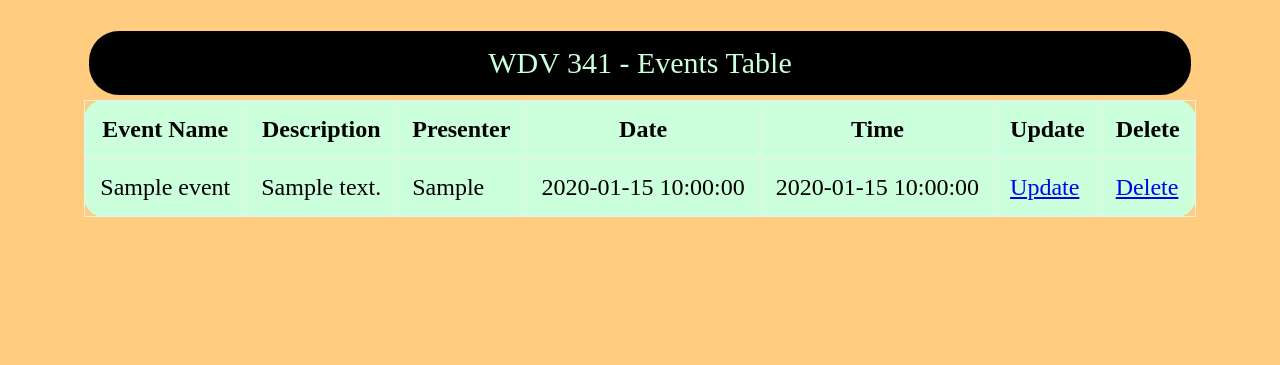
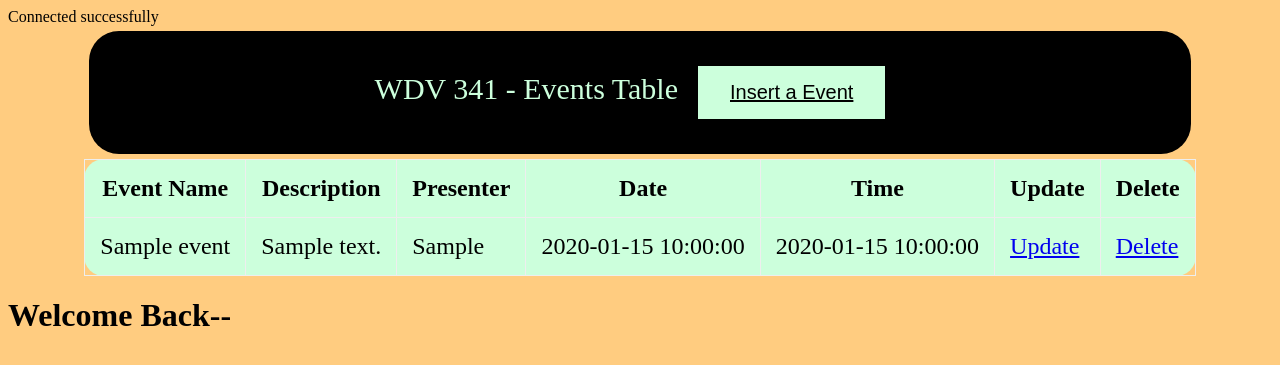
Before and after one commit to loganada/WDV341, a PHP site: page /selectEvents.php in a window 1280 px wide. Shown: the top 365 px of the page. Run offline with PHP 8.4, Linux system fonts and the light colour scheme; the visitor is signed in with stand-in values (Sample User, id 1); tables that the repository leaves empty or names only in its code hold one stand-in row (values such as "Sample post"); data that the repository does not hold is empty.

Commit message:
updating the Events Project files to secure

```diff
--- a/selectEvents.php
+++ b/selectEvents.php
@@ -1,11 +1,20 @@
 <?php
 session_start();
 
+if ($_SESSION['validUser'] == "yes")	//If this is a valid user allow access to this page
+{
 
-  $serverName = "localhost";
-  $username = "adamloga_root";
-  $password = "password";
-  $dbname =  "adamloga_wdv341";
+  $message = "Welcome Back--" . " " . $_POST['loginUsername'] ;	//Create greeting for VIEW area
+}
+else{
+  //invalid user
+
+  header('Location: login.php');
+}
+
+    include 'connectPDO.php';				//Connect to the database
+
+
 
   echo "<tr>";
   echo "<td>$event_name</td>";
@@ -18,9 +27,6 @@ session_start();
   echo "</tr>\n";
 
   try {
-    $conn = new PDO("mysql:host=$servername;dbname=$dbname", $username, $password);
-    $conn->setAttribute(PDO::ATTR_ERRMODE, PDO::ERRMODE_EXCEPTION);
-
 
     $stmt = "SELECT COUNT(*)  FROM wdv341_event ";
     if ($res = $conn->query($stmt))
@@ -28,7 +34,7 @@ session_start();
           if ($res->fetchColumn() > 0) {
 
         echo  "  <table border='1'>
-        <caption>WDV 341 - Events Table</caption>
+        <caption>WDV 341 - Events Table<button> <a id = 'insert' href='eventsForm.php'>Insert a Event</a></button></caption>
             <tr>
               <th>Event Name</th>
               <th>Description</th>
@@ -50,6 +56,7 @@ session_start();
 
 }
 echo "</table>";
+
 }
 /* No rows matched -- do something else */
  else {
@@ -98,10 +105,25 @@ caption
   margin: 5px;
   border-radius: 30px;
 }
+#insert:link, #insert:visited{
+
+color: black;
+  font-size: 20px;
+}
+button{
+  background-color: #ccffdc;
+  border: none;
+   padding: 15px 32px;
+   text-align: center;
+   text-decoration: none;
+   display: inline-block;
+   margin: 20px;
+}
 </style>
 </head>
 
 <body>
+  <?php print "<h1> $message</h1>"; ?>
 
 
 
```
Also changed, not shown: deleteEvent.php (+16 -9 lines), eventsForm.php (+16 -2 lines), updateEvent.php (+12 -0 lines).
